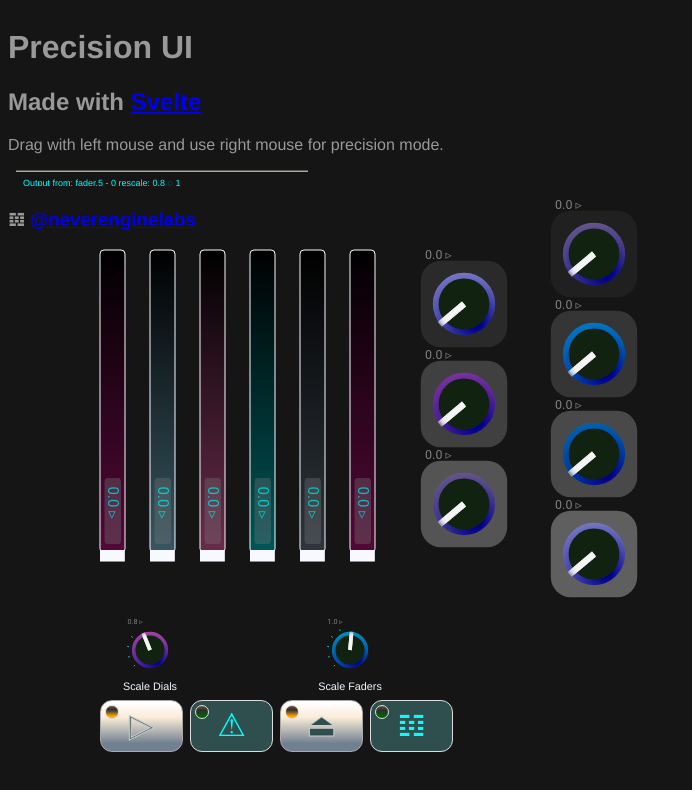
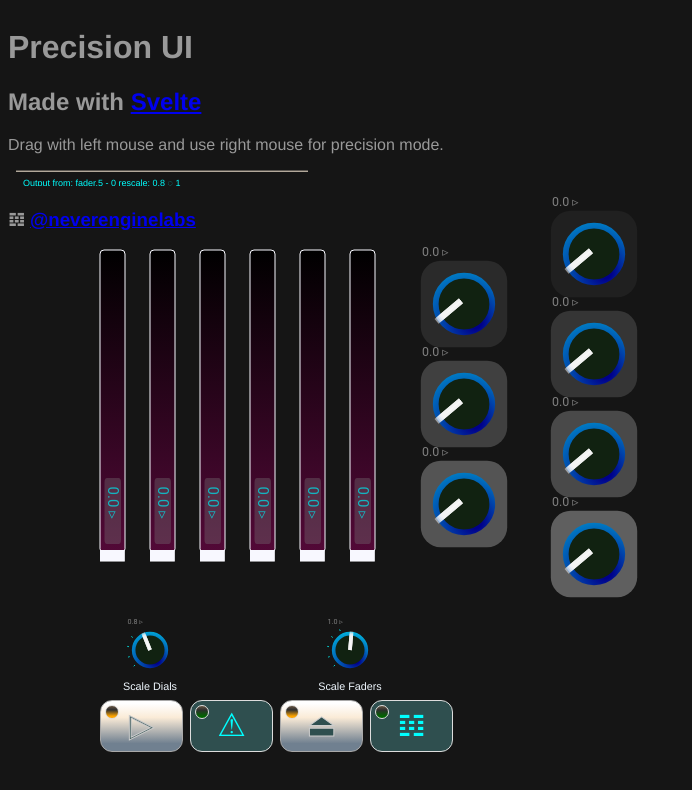
Before and after one commit to cristianvogel/Precis-UI, a Svelte app: page / in a window 1280 px wide. Shown: the top 790 px of the page, without its empty margins (0-692 px from the left). Built offline with nearby package versions, Linux system fonts and the light colour scheme.

Commit message:
2026 update:  * API documentation  *  Svelte5 bindings   * make project more library-like architecture   * update and audit deps (no breaking changes)

```diff
--- a/src/components/Fader.svelte
+++ b/src/components/Fader.svelte
@@ -6,14 +6,13 @@
    */
 
   import { Default, DEFAULT_TAPER } from "./Precis-UI-Defaults.js";
-  import { BasicController, Fader } from "../lib/PrecisControllers.svelte";
-  import type { WidgetOutputHandler } from "../lib/PrecisControllers.svelte";
-  import { remap, toNumber } from "../lib/Utils.svelte";
+  import { BasicController, Fader } from "../lib/PrecisControllers.svelte.js";
+  import type { WidgetOutputHandler } from "../lib/PrecisControllers.svelte.js";
+  import { remap, toNumber } from "../lib/Utils.svelte.js";
   import { onMount } from "svelte";
   import { fade } from "svelte/transition";
   import { WidgetStore } from "../stores/stores.js";
   import type {
-    FaderTag,
     Rect,
     Taper,
   } from "../types/Precis-UI-TypeDeclarations.js";
@@ -62,6 +61,7 @@
   }: Props = $props();
 
   // assert that we do actually have a rect and a taper
+  // svelte-ignore state_referenced_locally
   rect = {
     x: toNumber(rect.x || x),
     y: toNumber(rect.y || y),
@@ -69,6 +69,7 @@
     height: toNumber(rect.height || height),
   };
 
+  // svelte-ignore state_referenced_locally
   taper = {
     min: toNumber(taper.min || min),
     max: toNumber(taper.max || max),
@@ -76,6 +77,7 @@
   };
 
   // initialise with these settings
+  // svelte-ignore state_referenced_locally
   const settings = {
     currentValue: value,
     id,
@@ -90,16 +92,48 @@
 
   // Construct a new instance of a vertical fader
   let fader: Fader = new Fader(settings);
+  let container: HTMLDivElement | null = null;
+  let track: SVGRectElement | null = null;
+  let handle: SVGGElement | null = null;
 
+  onMount(() => {
     BasicController.initialise(fader, { output });
     // how to use the registry index of this instance
     // to add a unique suffix to the fader's label
     fader.label += fader.registryIndex.toString();
 
+    const onMouseDown = (e: MouseEvent) => {
+      e.preventDefault();
+      fader.componentMouseDown(e, fader);
+    };
+    const onEnter = (e: MouseEvent) => {
+      fader.componentMouseEnter(e, fader);
+    };
+    const onContextMenu = (e: MouseEvent) => {
+      e.preventDefault();
+      fader.componentMouseDown(e, fader);
+    };
+    const onDoubleClick = (ev: MouseEvent) => {
+      ev.preventDefault();
+      fader.currentValue = fader.height - ev.offsetY;
+    };
 
-  onMount(() => {
+    container?.addEventListener("mousedown", onMouseDown);
+    container?.addEventListener("contextmenu", onContextMenu);
+    container?.addEventListener("mouseenter", onEnter);
+    handle?.addEventListener("contextmenu", onContextMenu);
+    track?.addEventListener("dblclick", onDoubleClick);
+
     // send out an initial value message once
     BasicController.dispatchOutput(fader);
+
+    return () => {
+      container?.removeEventListener("mousedown", onMouseDown);
+      container?.removeEventListener("contextmenu", onContextMenu);
+      container?.removeEventListener("mouseenter", onEnter);
+      handle?.removeEventListener("contextmenu", onContextMenu);
+      track?.removeEventListener("dblclick", onDoubleClick);
+    };
   });
 
   // Reactive
@@ -125,24 +159,14 @@
   <div
     class="faderContainer"
     id="{fader.id}-container"
-    oncontextmenu={(e) => {
-      e.preventDefault();
-      fader.componentMouseDown(e, fader);
-    }}
-    onmousedown={(e) => {
-      e.preventDefault();
-      fader.componentMouseDown(e, fader);
-    }}
-    onmouseenter={(e) => {
-      fader.componentMouseEnter(e, fader);
-    }}
+    bind:this={container}
     onmouseleave={(e) => {
       fader.componentMouseLeave(e, fader);
     }}
-  onmouseup={() =>
-    (fader.stateFlags = { changing: false, focussed: true, precis: false })}
-  style={fader.containerTransform(fader, scale)}
->
+    onmouseup={() =>
+      (fader.stateFlags = { changing: false, focussed: true, precis: false })}
+    style={fader.containerTransform(fader, scale)}
+ >
   <!-- animated numerical readout mojo-->
   {#if fader.changing && animatedReadout}
     {@const value = fader.getNormValue()}
@@ -221,18 +245,12 @@
         height={fader.height + fader.rx}
         rx="4px"
         x="0rem"
-        ondblclick={(ev) => {
-          ev.preventDefault();
-          fader.currentValue = fader.height - ev.offsetY;
-        }}
+        bind:this={track}
       />
       <!-- handle -->
       <g
         id="{id}-handle+readout"
-        oncontextmenu={(e) => {
-          e.preventDefault();
-          fader.componentMouseDown(e, fader);
-        }}
+        bind:this={handle}
         stroke={C.offWhite}
         transform="translate(0,{fader.height - fader.currentValue}) scale(1.5)"
       >
@@ -247,13 +265,15 @@
         <!-- inner readout w/ some procedural transformations -->
         <g
           id="{id}-readout"
-          class="readoutBox rotated"
+          class="readoutBox"
+          class:rotated={true}
           style="opacity:{fader.changing ? 1 : 0.7}"
         >
           <rect
             id="{id}-readout.Box"
-            class={(fader.precis ? "readoutBox zoom " : "readoutBox ") +
-              (upperBand ? "flipped" : "")}
+            class="readoutBox"
+            class:zoom={fader.precis}
+            class:flipped={upperBand}
             height="1.25rem"
             rx="3px"
             width="2.75rem"
@@ -264,7 +284,10 @@
             <g transform="scale( {fader.precis ? 2 : 1} )" out:fade|global>
               <text
                 id="{id}-readout.Text"
-                class={"readout " + (upperBand ? "flipped" : "rotated")}
+                class="readout"
+                class:dial={true}
+                class:flipped={upperBand}
+                class:rotated={!upperBand}
               >
                 {roundedReadout}
                 {fader.precis ? "⋯" : " ▹"}
--- a/src/components/Radial.svelte
+++ b/src/components/Radial.svelte
@@ -6,18 +6,16 @@
    */
 
   import { Default, DEFAULT_TAPER } from "./Precis-UI-Defaults.js";
-  import { BasicController, Radial } from "../lib/PrecisControllers.svelte";
-  import type { WidgetOutputHandler } from "../lib/PrecisControllers.svelte";
-  import { radialTickMarkAt, remap, toNumber } from "../lib/Utils.svelte";
+  import { BasicController, Radial } from "../lib/PrecisControllers.svelte.js";
+  import type { WidgetOutputHandler } from "../lib/PrecisControllers.svelte.js";
+  import { radialTickMarkAt, remap, toNumber } from "../lib/Utils.svelte.js";
   import { onMount } from "svelte";
   import { fade } from "svelte/transition";
   import { WidgetStore } from "../stores/stores.js";
   import type {
-    DialTag,
     Rect,
     Taper,
     PointsArray,
-    Point,
   } from "../types/Precis-UI-TypeDeclarations.js";
   import { Palette as C } from "../types/Precis-UI-TypeDeclarations.js";
   interface Props {
@@ -83,6 +81,7 @@
   }: Props = $props();
 
   // assert that we do actually have a rect and a taper
+  // svelte-ignore state_referenced_locally
   rect = {
     x: toNumber(rect.x || x),
     y: toNumber(rect.y || y),
@@ -90,6 +89,7 @@
     height: toNumber(rect.height || height),
   };
 
+  // svelte-ignore state_referenced_locally
   taper = {
     min: toNumber(taper.min || min),
     max: toNumber(taper.max || max),
@@ -97,6 +97,7 @@
   };
 
   // initialise with these settings
+  // svelte-ignore state_referenced_locally
   const settings = {
     currentValue: value,
     id,
@@ -112,24 +113,50 @@
 
   // Construct a new instance of a Radial
   let dial: Radial = new Radial(settings)
-   BasicController.initialise(dial, { output })
-
-  // Hoisted function: Compute and store radial points for the dial overlays
-  dial.radialPoints = addPointerPlotToStore();
+  let container: HTMLDivElement | null = null;
+  let overlays: SVGGElement | null = null;
 
   onMount(() => {
+    BasicController.initialise(dial, { output })
+
+    const onMouseDown = (e: MouseEvent) => {
+      e.preventDefault();
+      dial.componentMouseDown(e, dial);
+    };
+    const onEnter = (e: MouseEvent) => {
+      dial.componentMouseEnter(e, dial);
+    };
+    const onContextMenu = (e: MouseEvent) => {
+      e.preventDefault();
+      dial.componentMouseDown(e, dial);
+    };
+
+    container?.addEventListener("mousedown", onMouseDown);
+    container?.addEventListener("contextmenu", onContextMenu);
+    container?.addEventListener("mouseenter", onEnter);
+    overlays?.addEventListener("mousemove", addPointerPlotToStore);
+
     // set pointer 'length'
     pointerLength = dial.radialPoints.length;
     // send out an initial value message once
     BasicController.dispatchOutput(dial);
+
+    return () => {
+      container?.removeEventListener("mousedown", onMouseDown);
+      container?.removeEventListener("contextmenu", onContextMenu);
+      container?.removeEventListener("mouseenter", onEnter);
+      overlays?.removeEventListener("mousemove", addPointerPlotToStore);
+    };
   });
+
+  // Hoisted function: Compute and store radial points for the dial overlays
+  dial.radialPoints = addPointerPlotToStore();
 
   /** addPointerPlotToStore()
    * compute and store PointsArray used to plot the radial polyline
    */
   function addPointerPlotToStore(): PointsArray {
-    const plotPoints: PointsArray = dial.spinPointer();
-    return plotPoints;
+    return dial.spinPointer();
   }
 
   // initialisations needed for parsing Svelte {@const} assignments
@@ -139,7 +166,6 @@
   let pointerLength: number = $state(10);
   let roundedReadout: string = $derived(dial.getRoundedReadout());
   let ovrX: number;
-  let tip: Point;
   let adjust;
 
   let registrySize = $derived($WidgetStore.size);
@@ -164,26 +190,14 @@
   <div
     class="dialContainer"
     id="{dial.id}-container"
-    oncontextmenu={(e) => {
-      e.preventDefault();
-      dial.componentMouseDown(e, dial);
-    }}
-    onmousedown={(e) => {
-      e.preventDefault();
-      dial.componentMouseDown(e, dial);
-    }}
-    onmouseenter={(e) => {
-      e.preventDefault();
-      dial.componentMouseEnter(e, dial);
-    }}
+    bind:this={container}
     onmouseleave={(e) => {
       dial.componentMouseLeave(e, dial);
     }}
-  onmousemove={addPointerPlotToStore}
-  onmouseup={() =>
-    (dial.stateFlags = { changing: false, focussed: true, precis: false })}
-  style={dial.containerTransform(dial, scale, rect)}
->
+    onmouseup={() =>
+      (dial.stateFlags = { changing: false, focussed: true, precis: false })}
+    style={dial.containerTransform(dial, scale, rect)}
+ >
   <!-- animated numerical readout mojo-->
   {#if dial.changing && animatedReadout}
     {@const value = dial.getNormValue()}
@@ -213,10 +227,7 @@
         <g
           stroke-width="1px"
           opacity={Math.abs(sinMap) + 0.1}
-          transform="translate ( {adjust.x} {adjust.y} )
-                                scale({adjust.scale.x}, {dial.precis
-            ? 1
-            : adjust.scale.y} )"
+          style={`transform: translate(${adjust.x}px, ${adjust.y}px) scale(${adjust.scale.x}, ${dial.precis ? 1 : adjust.scale.y}); transform-origin: center;`}
         >
           <text fill={C.aquaLight}>{roundedReadout}</text>
         </g>
@@ -225,7 +236,7 @@
   {/if}
 
   <!-- SVG with many procedural transformations -->
-  <svg transform="scale(0.9)">
+  <svg style="transform: scale(0.9); transform-origin: center;">
     <!-- slight shrinkage of dial within container -->
 
     <!-- dynamically changing colours defined here -->
@@ -260,7 +271,7 @@
     <g
       id="{dial.id}-circleBody"
       stroke-width="8"
-      transform="translate( {dial.width * 0.5} {dial.height * 0.5} )"
+      style={`transform: translate(${dial.width * 0.5}px, ${dial.height * 0.5}px); transform-origin: center;`}
     >
       <circle
         id="{dial.id}-circleFigure"
@@ -292,7 +303,8 @@
   <svg transform="scale(0.9)">
     <g
       id="{dial.id}-dialOverlays"
-      transform="scale( {dial.width / (Default.RADIAL_OVERLAY_rX * 2)} )"
+      bind:this={overlays}
+      style={`transform: scale(${dial.width / (Default.RADIAL_OVERLAY_rX * 2)}); transform-origin: center;`}
     >
       <!-- tick marks  -->
       {#if tickMarks}
@@ -330,7 +342,6 @@
           <!-- LED indicator-->
           {#if dial.focussed}
             {@const value = dial.getNormValue()}
-            {@const tip = pointerPlot.at(-6)}
             {@const gearedValue = ((value * 100) % 10) - 10}
             <circle
               cx="80%"
@@ -349,7 +360,9 @@
         <g in:fade|global out:fade|global>
           <text
             id="{dial.id}-readout"
-            class={dial.precis ? "readout dial precis" : "readout dial"}
+            class="readout"
+            class:dial={true}
+            class:precis={dial.precis}
             style={dial.focussed ? "fill: aqua;" : ""}
           >
             {roundedReadout}
--- a/src/lib/PrecisControllers.svelte.ts
+++ b/src/lib/PrecisControllers.svelte.ts
@@ -31,7 +31,7 @@
 export type WidgetOutput = {
     value: number;
     id: string;
-    widget: BasicController;
+    widget: unknown;
 }
 
 export type WidgetOutputHandler = (output: WidgetOutput) => void;
@@ -88,7 +88,7 @@
     abstract componentMouseDown(event: Event, caller: BasicController): void
     abstract componentMouseEnter(event: Event, caller: BasicController): void
     abstract componentMouseLeave(event: MouseEvent, caller: BasicController): void
-    static dispatchOutput(widget: BasicController): void { }
+    static dispatchOutput(_widget: BasicController): void { }
 
     set stateFlags(settings: StateFlags) {
         this._stateFlags = { ...settings };
@@ -140,9 +140,7 @@
     }
 
     getCSSforRect(xywh: Rect): BoundingRectCSS {
-        const aRect: BoundingRectCSS =
-            `top:${xywh.y}px;left:${xywh.x}px;width:${xywh.width as number}px;height:${xywh.height as number}px;`
-        return aRect
+        return `top:${xywh.y}px;left:${xywh.x}px;width:${xywh.width as number}px;height:${xywh.height as number}px;`
     }
     /**
      * add self to a layout group registry
@@ -162,13 +160,11 @@
      */
     containerTransform(widget: BasicController, scale?: number, newRect?: Rect): string {
         const rect1 = { ...DEFAULT_RECT, ...widget.rect, ...newRect } // really gotta have a rect at this point
-        const inline =
-            `${widget.getCSSforRect(rect1)};
+        return `${widget.getCSSforRect(rect1)};
                     transform: scale( ${scale || widget.scale} );
                     background: ${widget.background};
                     z-index: ${widget.layer || 0};
                   `
-        return inline
     }
 }
 /**
@@ -189,6 +185,7 @@
      * Add that widget to the widget registry store
      * then render its container element
      * @param widget
+     * @param callbacks output callback hooks
      */
     static initialise(widget: BasicController, callbacks?: { output?: WidgetOutputHandler }) {
         PrecisController.addSelfToRegistry(widget)
--- a/src/stores/stores.ts
+++ b/src/stores/stores.ts
@@ -1,6 +1,6 @@
 import { writable } from 'svelte/store';
 import type { Writable } from 'svelte/store';
-import type {BasicController} from '../lib/PrecisControllers.svelte.js'
+import type {BasicController} from '../lib/PrecisControllers.svelte.js';
 import type {PointsArray} from "../types/Precis-UI-TypeDeclarations.js";
 
 export type WidgetRegister = Map<string, BasicController> // widget.id , instance
```
Also changed, not shown: src/components/Toggle.svelte (+26 -9 lines), src/demo/Layout.svelte (+4 -5 lines), src/lib/index.ts (+0 -8 lines), 1 other file (tests, documents, lock files or other folders).
